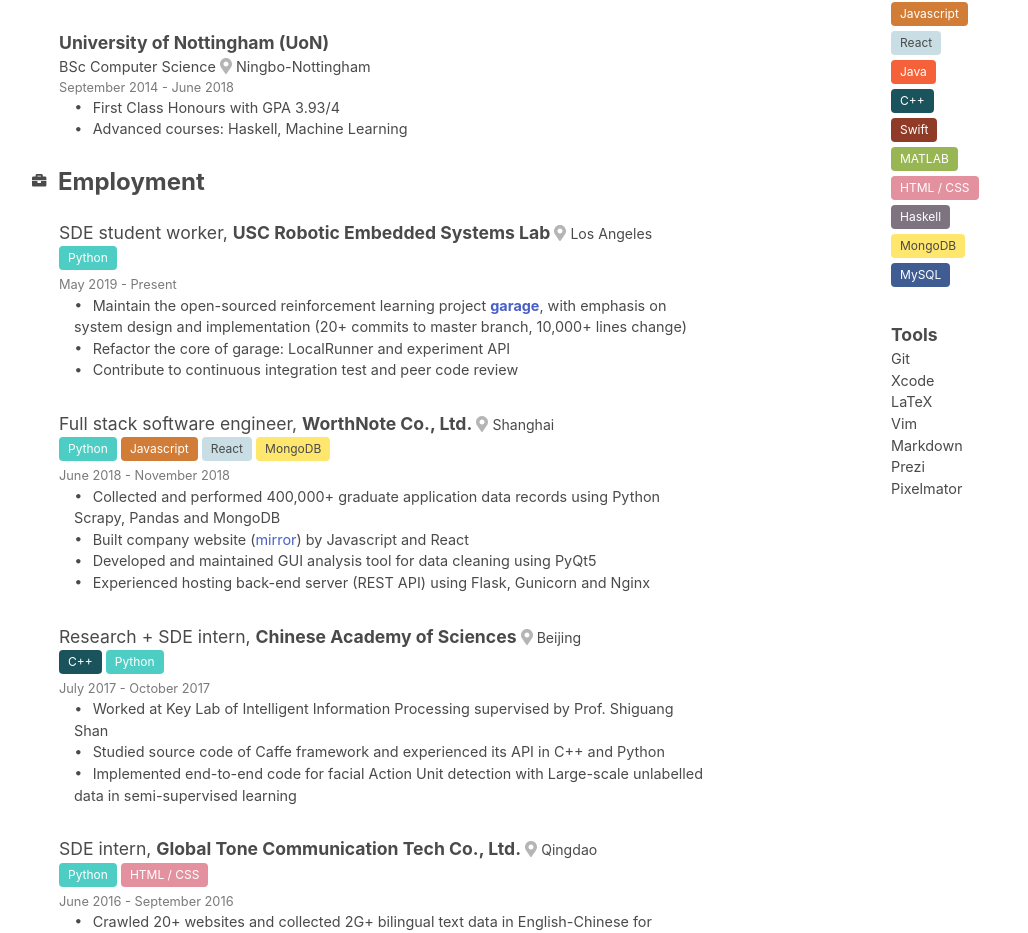
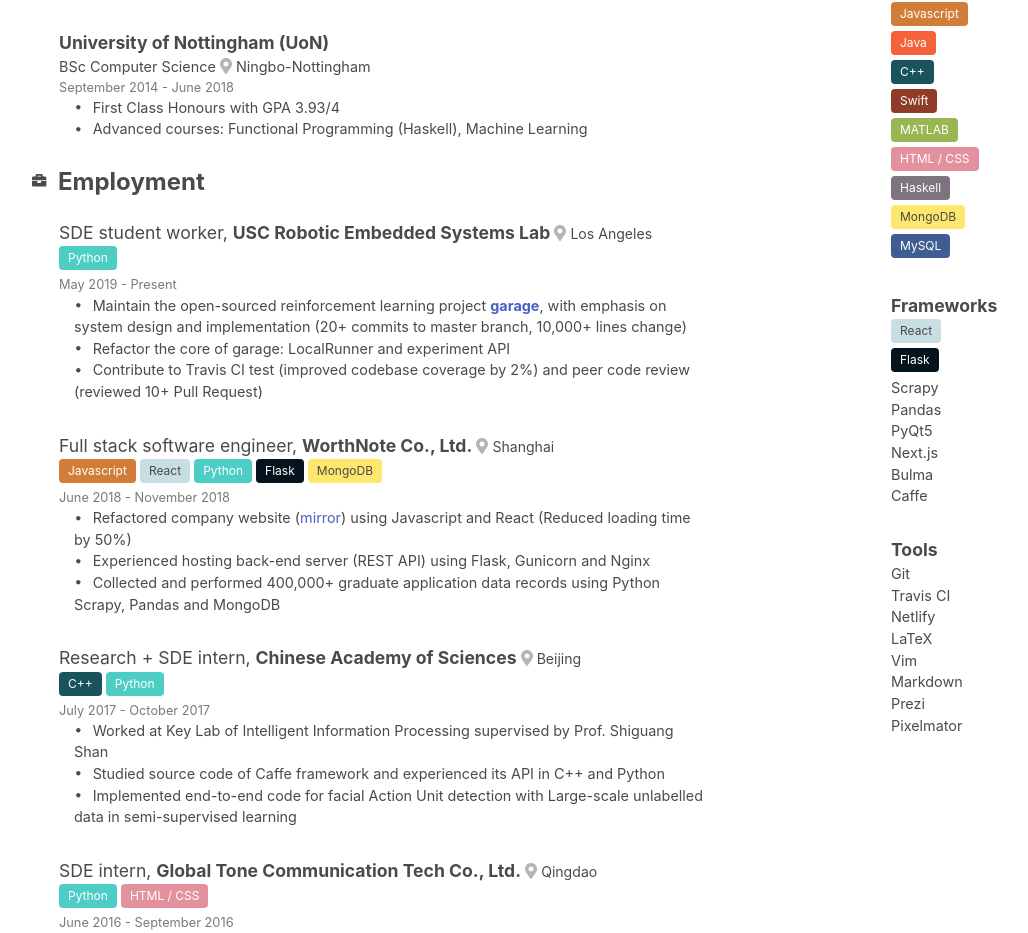
Before and after one commit to zequnyu/zequnyu.com, a Next.js app in the folder zequnyu/: page /about in a window 1280 px wide. Shown: the part 486-1419 px from the top of the page, without its empty margins (90-1118 px from the left). Built offline with nearby package versions, Linux system fonts and the light colour scheme; a web font is replaced by a local one.

Commit message:
Update about page

```diff
--- a/zequnyu/pages/about.js
+++ b/zequnyu/pages/about.js
@@ -116,7 +116,7 @@
                                             </div>
                                             <div className="cv-section-content-record-main">
                                                 <FontAwesomeIcon icon={faCircle} id="icon-interpunct" />
-                                                Advanced courses: Haskell, Machine Learning
+                                                Advanced courses: Functional Programming (Haskell), Machine Learning
                                             </div>
                                         </div>
                                     </div>
@@ -168,7 +168,8 @@
                                             </div>
                                             <div className="cv-section-content-record-main">
                                                 <FontAwesomeIcon icon={faCircle} id="icon-interpunct" />
-                                                Contribute to continuous integration test and peer code review
+                                                Contribute to Travis CI test (improved codebase coverage
+                                                by 2%) and peer code review (reviewed 10+ Pull Request)
                                             </div>
                                         </div>
                                         {/*Work Experience 2*/}
@@ -185,36 +186,32 @@
                                             </div>
                                             <div className="cv-section-content-record-main"
                                                  id="left-align">
-                                                <span className="tag" id="python">Python</span>&nbsp;
                                                 <span className="tag" id="javascript">Javascript</span>&nbsp;
                                                 <span className="tag" id="react">React</span>&nbsp;
-                                                <span className="tag" id="mongodb">MongoDB</span>&nbsp;
+                                                <span className="tag" id="python">Python</span>&nbsp;
+                                                <span className="tag" id="flask">Flask</span>&nbsp;
+                                                <span className="tag" id="mongodb">MongoDB</span>
                                             </div>
                                             <div className="cv-section-content-record-time">
                                                 June 2018 - November 2018
                                             </div>
                                             <div className="cv-section-content-record-main">
                                                 <FontAwesomeIcon icon={faCircle} id="icon-interpunct" />
-                                                Collected and performed 400,000+ graduate application data records
-                                                using Python Scrapy, Pandas and MongoDB
-                                            </div>
-                                            <div className="cv-section-content-record-main">
-                                                <FontAwesomeIcon icon={faCircle} id="icon-interpunct" />
-                                                Built company website
-                                                (<a href="https://worthnote.netlify.com"
-                                                                          target="_blank"
-                                                                          rel="noopener noreferrer">mirror</a>)
-                                                by Javascript and React
-                                            </div>
-                                            <div className="cv-section-content-record-main">
-                                                <FontAwesomeIcon icon={faCircle} id="icon-interpunct" />
-                                                Developed and maintained GUI analysis tool for data cleaning
-                                                using PyQt5
+                                                Refactored company website (<a href="https://worthnote.netlify.com"
+                                                                               target="_blank"
+                                                                               rel="noopener noreferrer">mirror</a>)
+                                                using Javascript and React (Reduced loading time by 50%)
                                             </div>
                                             <div className="cv-section-content-record-main">
                                                 <FontAwesomeIcon icon={faCircle} id="icon-interpunct" />
                                                 Experienced hosting back-end server (REST API) using Flask,
                                                 Gunicorn and Nginx
+                                            </div>
+
+                                            <div className="cv-section-content-record-main">
+                                                <FontAwesomeIcon icon={faCircle} id="icon-interpunct" />
+                                                Collected and performed 400,000+ graduate application data records
+                                                using Python Scrapy, Pandas and MongoDB
                                             </div>
                                         </div>
                                         {/*Work Experience 3*/}
@@ -480,7 +477,6 @@
                                             <div className="cv-section-content-record-main" id="left-align">
                                                 <span className="tag" id="python">Python</span><br />
                                                 <span className="tag" id="javascript">Javascript</span><br />
-                                                <span className="tag" id="react">React</span><br />
                                                 <span className="tag" id="java">Java</span><br />
                                                 <span className="tag" id="cpp">C++</span><br />
                                                 <span className="tag" id="swift">Swift</span><br />
@@ -493,11 +489,27 @@
                                         </div>
                                         <div className="cv-section-content-record">
                                             <div className="cv-section-content-record-title" id="text-bold">
+                                                Frameworks
+                                            </div>
+                                            <div className="cv-section-content-record-main" id="left-align">
+                                                <span className="tag" id="react">React</span><br />
+                                                <span className="tag" id="flask">Flask</span><br />
+                                                Scrapy <br />
+                                                Pandas <br />
+                                                PyQt5 <br />
+                                                Next.js <br />
+                                                Bulma <br />
+                                                Caffe <br />
+                                            </div>
+                                        </div>
+                                        <div className="cv-section-content-record">
+                                            <div className="cv-section-content-record-title" id="text-bold">
                                                 Tools
                                             </div>
                                             <div className="cv-section-content-record-main" id="left-align">
                                                 Git <br />
-                                                Xcode <br />
+                                                Travis CI <br />
+                                                Netlify <br />
                                                 LaTeX <br />
                                                 Vim <br />
                                                 Markdown <br />
```
